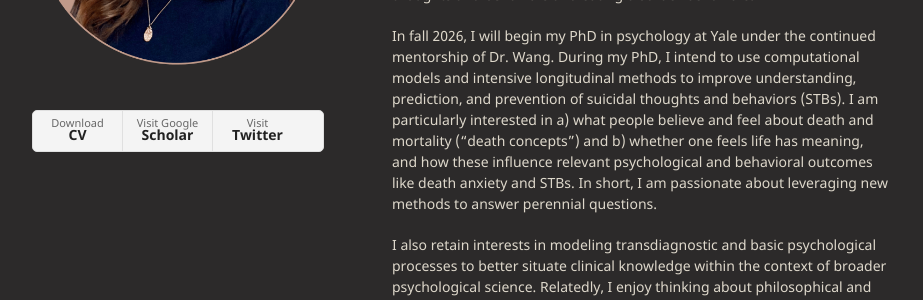
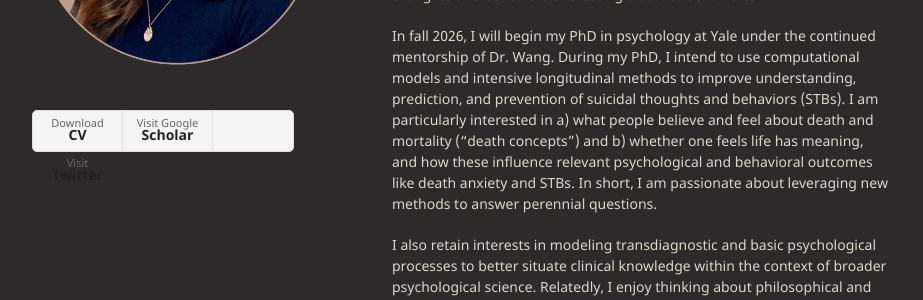
Before and after one commit to francesghart/francesghart.github.io, a Jekyll site: the page built from index.md, in a window 1280 px wide. Shown: the part 360-660 px from the top of the page, without its empty margins (178-1101 px from the left). Built offline with Jekyll 4.4.1, drawn with Linux system fonts in a browser that asks for light colours.

Commit message:
reduce ul bar

```diff
--- a/_sass/jekyll-theme-minimal.scss
+++ b/_sass/jekyll-theme-minimal.scss
@@ -146,7 +146,7 @@ ul.downloads {
   background: #f4f4f4;
   border-radius:5px;
   border:1px solid #e0e0e0;
-  width:290px;
+  width:260px;
 }
 
 .downloads li {
```
